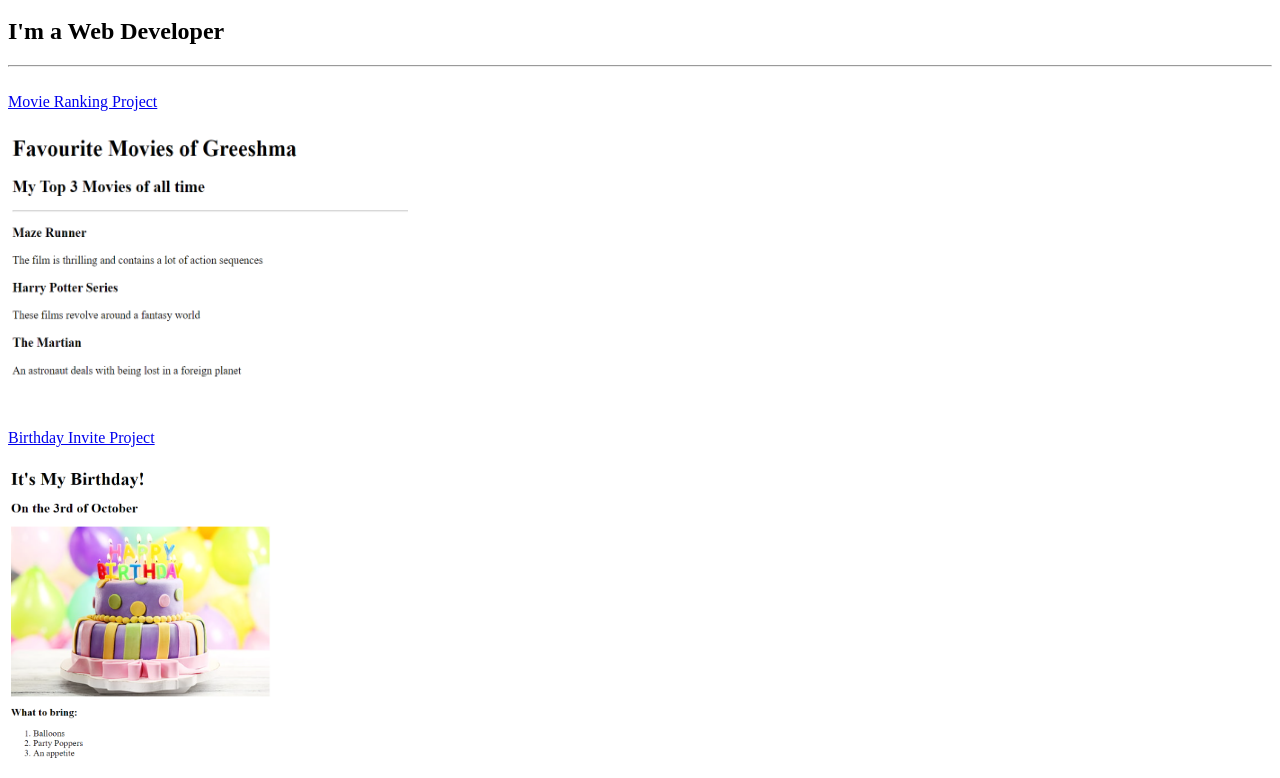
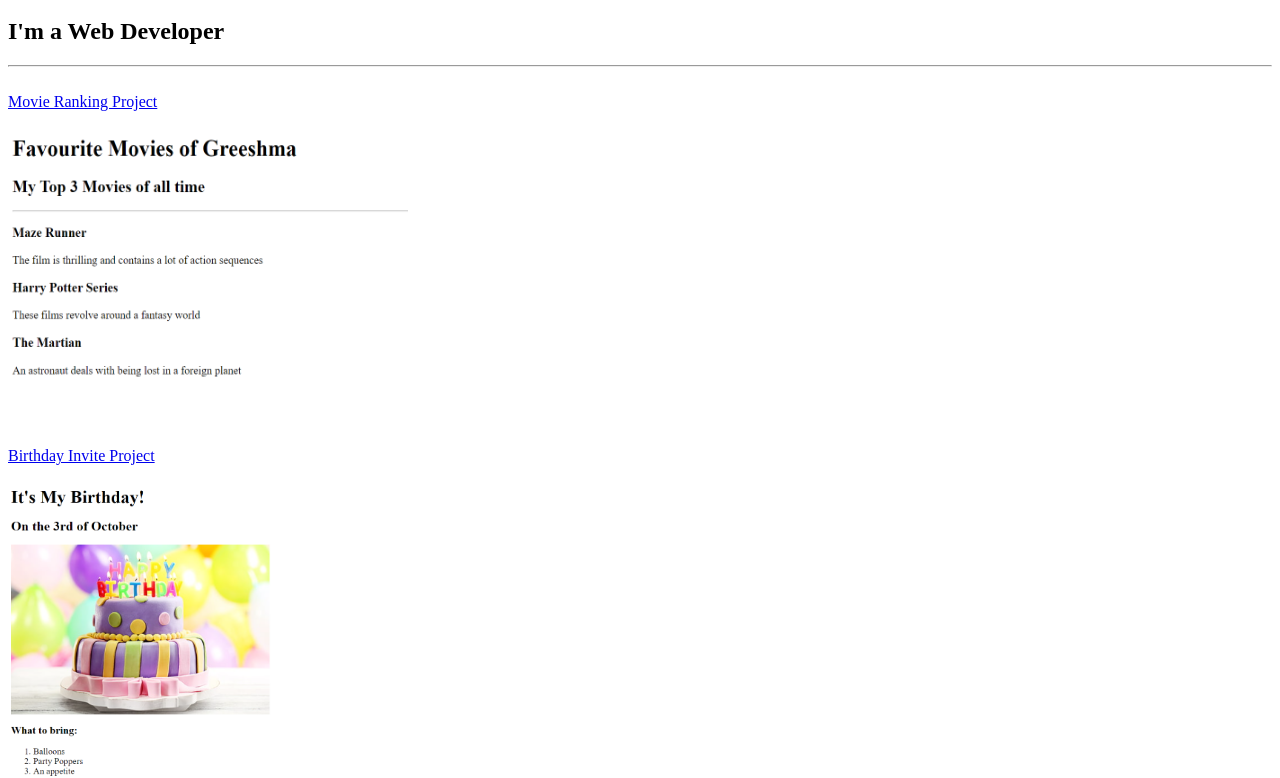
Before and after one commit to greeshma127/html-portfolio, a plain HTML site: page index.html in a window 1280 px wide. Shown: the part 48-826 px from the top of the page. Drawn offline with Linux system fonts and the light colour scheme.

Commit message:
Minor update

```diff
--- a/index.html
+++ b/index.html
@@ -9,7 +9,7 @@
         <hr>
         <br>
         <a href="./public/movie-ranking.html">Movie Ranking Project</a><br><br>
-        <img src="./assets/images/Movie.png" height="300px" width="400px"><br>
+        <img src="./assets/images/Movie.png" height="300px" width="400px"><br><br>
         <a href="./public/birthday-invite.html">Birthday Invite Project</a><br><br>
         <img src="./assets/images/Bday.png" height="300px" width="400px"><br><br>
         <a href="./public/motivation-meme.html">Motivation Project</a><br>
```
